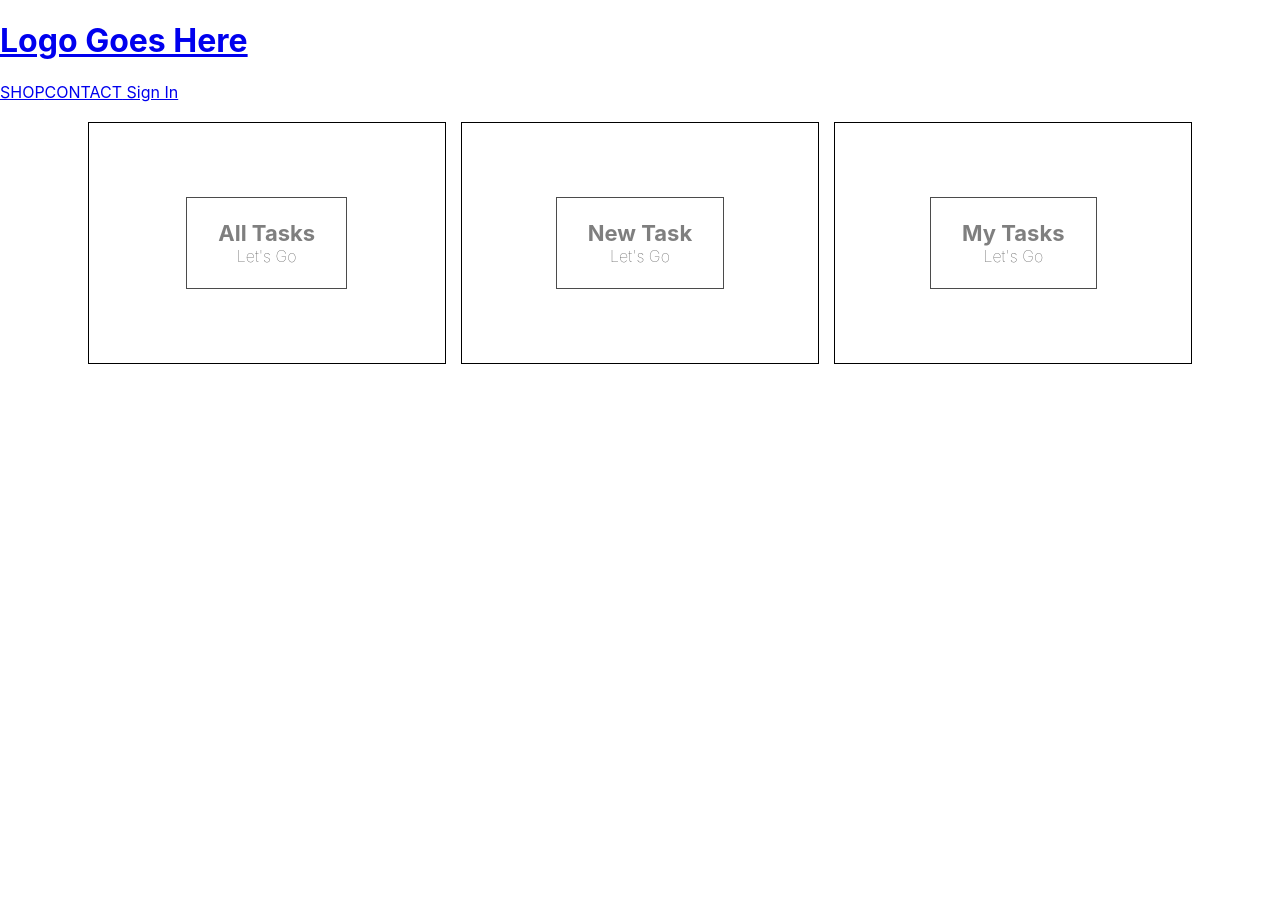
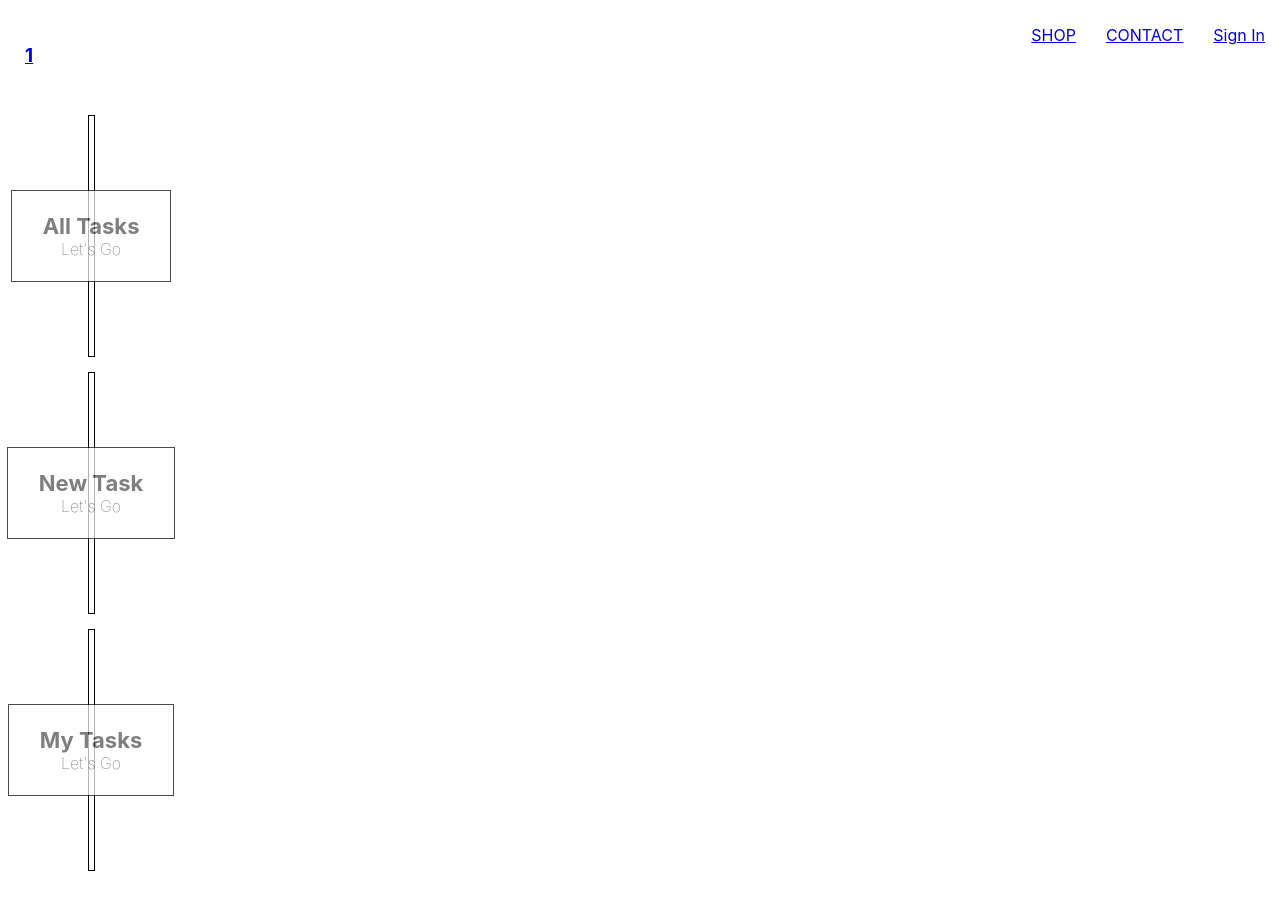
Before and after one commit to WillHDev/Crown_Tasks, a React (Create React App) app: page / in a window 1280 px wide. Before the commit the page ends 800 px from the top, so only its background shows below. Built offline with nearby package versions, Linux system fonts and the light colour scheme; no server answers.

Commit message:
Nav restructure

```diff
--- a/src/App.js
+++ b/src/App.js
@@ -8,7 +8,7 @@ import {
 
 import './App.css';
 import HomePage from './pages/HomePage';
-import LandingPage from './pages/components/LandingPage';
+import LandingPage from './pages/LandingPage';
 import Header from './shared/components/Header/Header';
 import { auth } from './firebase/firebase.utils';
 
--- a/src/pages/HomePage.js
+++ b/src/pages/HomePage.js
@@ -1,28 +1,13 @@
 
 import './HomePage.styles.scss'
+
+import NavItem from './components/NavItem';
 
 const HomePage = () => {
     return (
         <div className='homepage'>
             <div className='directory-menu'>
-                <div className='menu-item'>
-                    <div className='content'>
-                        <h1 className='title'>All Tasks</h1>
-                        <span className='subtitle'>Let's Go</span>
-                    </div>
-                </div>
-                <div className='menu-item'>
-                    <div className='content'>
-                        <h1 className='title'> New Task</h1>
-                        <span className='subtitle'>Let's Go</span>
-                    </div>
-                </div>
-                <div className='menu-item'>
-                    <div className='content'>
-                        <h1 className='title'>My Tasks</h1>
-                        <span className='subtitle'>Let's Go</span>
-                    </div>
-                </div>
+                <NavItem />
             </div>
         </div>
     )
--- a/src/pages/components/LandingPage.js
+++ b/src/pages/LandingPage.js
@@ -4,7 +4,7 @@ import React from 'react';
 
 
 
-import SignIn from '../../user/components/Sign-In';
+import SignIn from '../user/components/Sign-In';
 
 
 
--- /dev/null
+++ b/src/pages/components/NavItem.js
@@ -0,0 +1,29 @@
+import  './NavItem.styles.scss';
+
+
+const NavItem = () => {
+    return (
+        <div>
+        <div className='menu-item'>
+                    <div className='content'>
+                        <h1 className='title'>All Tasks</h1>
+                        <span className='subtitle'>Let's Go</span>
+                    </div>
+                </div>
+                <div className='menu-item'>
+                <div className='content'>
+                    <h1 className='title'> New Task</h1>
+                    <span className='subtitle'>Let's Go</span>
+                </div>
+            </div>
+            <div className='menu-item'>
+                <div className='content'>
+                    <h1 className='title'>My Tasks</h1>
+                    <span className='subtitle'>Let's Go</span>
+                </div>
+            </div>
+            </div>
+    )
+}
+
+export default NavItem;
--- /dev/null
+++ b/src/pages/components/NavItem.styles.scss
@@ -0,0 +1,135 @@
+.menu-item {
+
+    min-width: 30%;
+
+    height: 240px;
+
+    flex: 1 1 auto;
+
+    display: flex;
+
+    align-items: center;
+
+    justify-content: center;
+
+    border: 1px solid black;
+
+    margin: 0 7.5px 15px;
+
+    overflow: hidden;
+
+
+
+    &:hover {
+
+      cursor: pointer;
+
+
+
+      & .background-image {
+
+        transform: scale(1.1);
+
+        transition: transform 6s cubic-bezier(0.25, 0.45, 0.45, 0.95);
+
+      }
+
+
+
+      & .content {
+
+        opacity: 0.9;
+
+      }
+
+    }
+
+
+
+    &.large {
+
+      height: 380px;
+
+    }
+
+
+
+    &:first-child {
+
+      margin-right: 7.5px;
+
+    }
+
+
+
+    &:last-child {
+
+      margin-left: 7.5px;
+
+    }
+
+
+
+    .background-image {
+
+      width: 100%;
+
+      height: 100%;
+
+      background-size: cover;
+
+      background-position: center;
+
+    }
+
+
+
+    .content {
+
+      height: 90px;
+
+      padding: 0 25px;
+
+      display: flex;
+
+      flex-direction: column;
+
+      align-items: center;
+
+      justify-content: center;
+
+      border: 1px solid black;
+
+      background-color: white;
+
+      opacity: 0.7;
+
+      position: absolute;
+
+
+
+      .title {
+
+        font-weight: bold;
+
+        margin: 0 6px 0;
+
+        font-size: 22px;
+
+        color: #4a4a4a;
+
+      }
+
+
+
+      .subtitle {
+
+        font-weight: lighter;
+
+        font-size: 16px;
+
+      }
+
+    }
+
+  }
--- a/src/shared/components/Header/Header.js
+++ b/src/shared/components/Header/Header.js
@@ -19,7 +19,7 @@ const Header = ({ currentUser }) => (
 
     <Link className='logo-container' to='/'>
 
-     <h1>Logo Goes Here</h1>
+     <h3>1</h3>
 
     </Link>
 
--- a/src/shared/components/Header/Header.styles.scss
+++ b/src/shared/components/Header/Header.styles.scss
@@ -0,0 +1,52 @@
+
+.header {
+
+    height: 70px;
+
+    width: 100%;
+
+    display: flex;
+
+    justify-content: space-between;
+
+    margin-bottom: 25px;
+
+
+
+    .logo-container {
+
+      height: 100%;
+
+      width: 70px;
+
+      padding: 25px;
+
+    }
+
+
+
+    .options {
+
+      width: 50%;
+
+      height: 100%;
+
+      display: flex;
+
+      align-items: center;
+
+      justify-content: flex-end;
+
+
+
+      .option {
+
+        padding: 10px 15px;
+
+        cursor: pointer;
+
+      }
+
+    }
+
+  }
```
